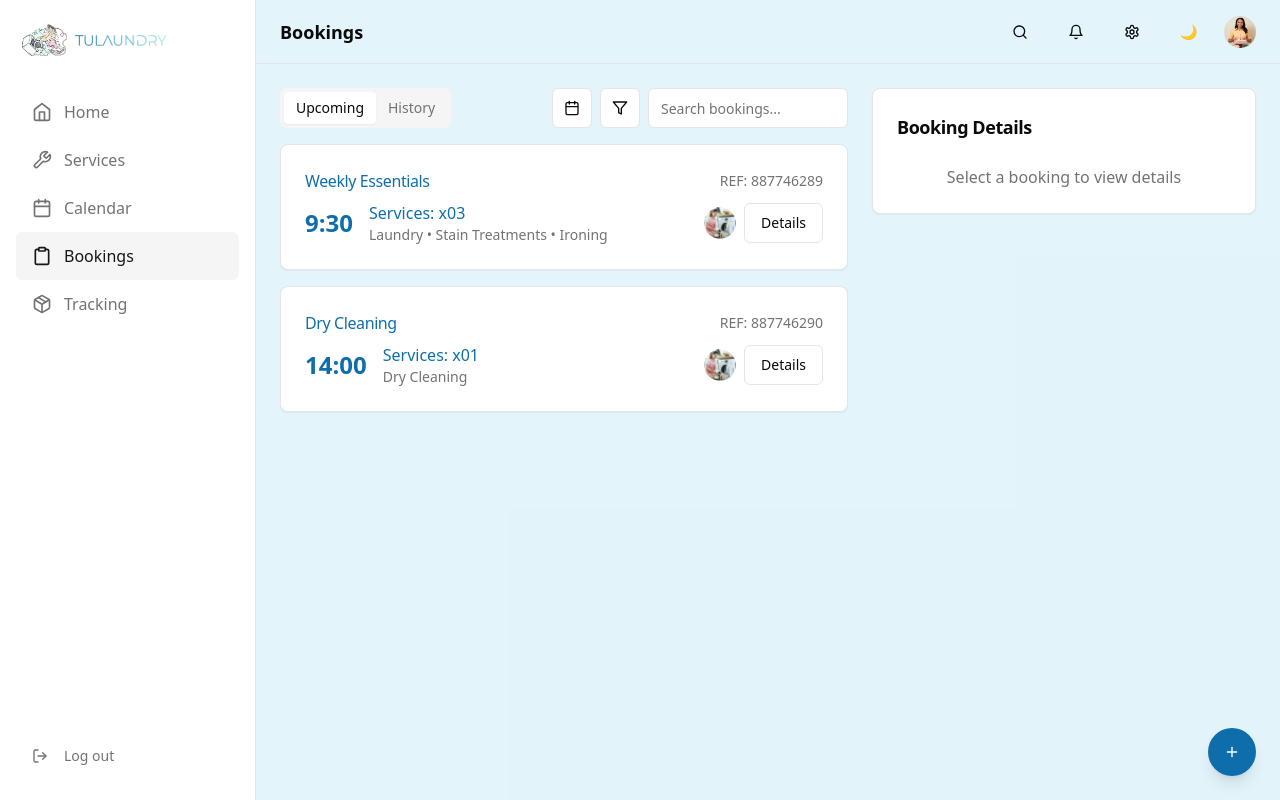
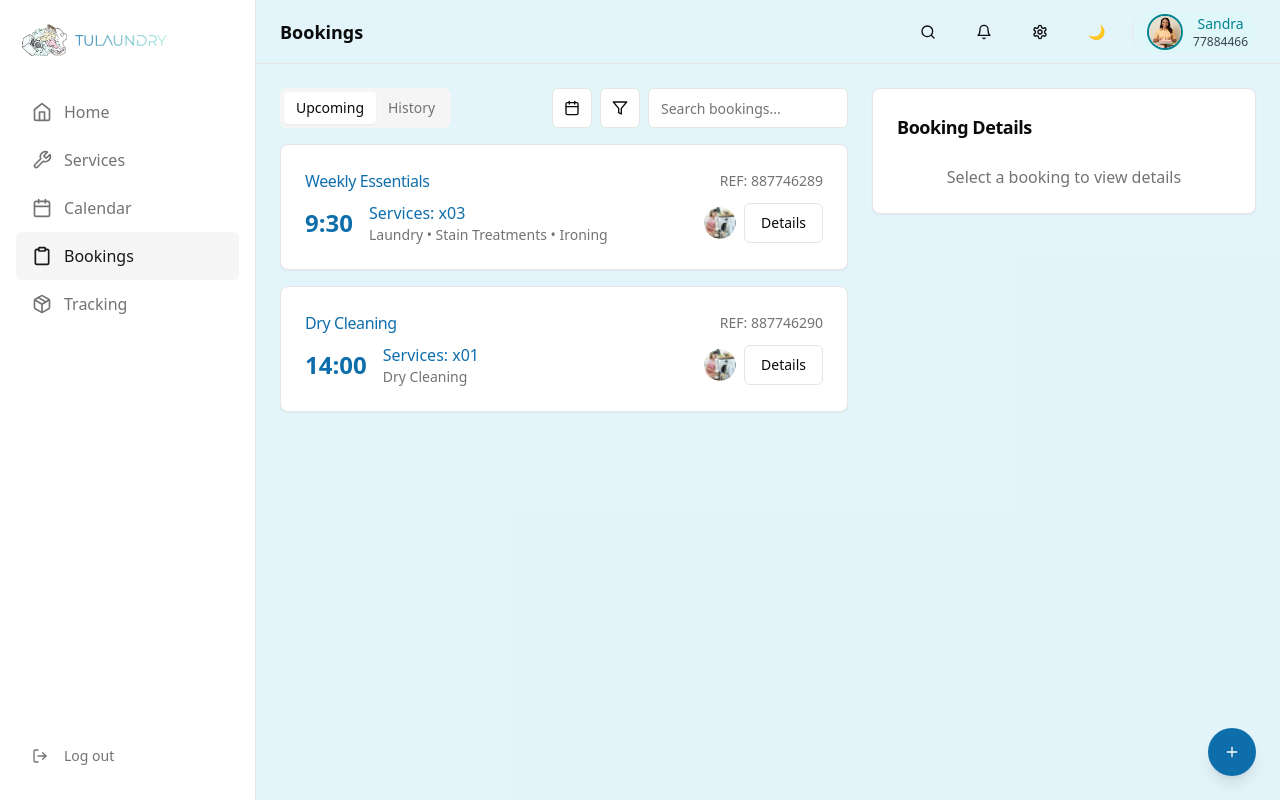
Before and after one commit to Aristocratjnr/Consumer-dashboard, a Next.js app: page /bookings in a window 1280 px wide. Built offline with nearby package versions, Linux system fonts and the light colour scheme.

Commit message:
add profile dropdown to booking page; implement toggle functionality and user avatar display

```diff
--- a/src/app/(dashboard)/bookings/page.tsx
+++ b/src/app/(dashboard)/bookings/page.tsx
@@ -1,7 +1,7 @@
 'use client'
 
 import * as React from "react"
-import { Calendar, Clock, Filter, History, Plus, Search, Settings, LogOut, Package, X, Bell } from 'lucide-react'
+import { Calendar, Clock, Filter, History, Plus, Search, Settings, LogOut, Package, X, Bell, User } from 'lucide-react'
 import Link from "next/link"
 
 import { Button } from "@/components/ui/button"
@@ -9,6 +9,7 @@ import { Card, CardContent, CardHeader, CardTitle } from "@/components/ui/card"
 import { Input } from "@/components/ui/input"
 import { Tabs, TabsContent, TabsList, TabsTrigger } from "@/components/ui/tabs"
 import { ScrollArea } from "@/components/ui/scroll-area"
+import { useState } from 'react'
 
 interface Booking {
   id: number
@@ -94,6 +95,11 @@ const bookings: Booking[] = [
 export default function BookingPage() {
   const [darkMode, setDarkMode] = React.useState(false)
   const [selectedBooking, setSelectedBooking] = React.useState<Booking | null>(null)
+  const [isProfileDropdownOpen, setIsProfileDropdownOpen] = useState(false);
+
+  const toggleProfileDropdown = () => {
+    setIsProfileDropdownOpen(!isProfileDropdownOpen);
+  };
 
   React.useEffect(() => {
     const isDarkMode = window.matchMedia('(prefers-color-scheme: dark)').matches
@@ -173,11 +179,44 @@ export default function BookingPage() {
             <Button size="icon" variant="ghost" onClick={toggleDarkMode} className="dark:text-gray-300 dark:hover:text-white">
               {darkMode ? '☀️' : '🌙'}
             </Button>
-            <img
-              alt="Avatar"
-              className="h-8 w-8 rounded-full"
-              src="/images/woman.png"
-            />
+              {/* Profile Section */}
+              <div className="relative">
+                    <button
+                      onClick={toggleProfileDropdown}
+                      className="flex items-center space-x-3 pl-4 border-l border-gray-200 bg-teal-50 text-teal-800 px-2 py-1 rounded-full"
+                    >
+                      <img
+                        src="/images/woman.png"
+                        alt="Profile"
+                        className="h-8 w-8 rounded-full ring-2 ring-teal-800"
+                      />
+                      <div className="flex flex-col">
+                        <span className="text-sm font-semi-bold">Sandra</span>
+                        <span className="text-xs text-gray-700">77884466</span>
+                      </div>
+                    </button>
+                    {isProfileDropdownOpen && (
+                      <div className="absolute right-0 mt-2 w-48 bg-white rounded-xl shadow-lg border border-gray-200 z-50">
+                        <Link
+                          href="/profile"
+                          className="block px-4 py-2 text-sm text-gray-700 hover:bg-gray-100"
+                        >
+                          <User className="inline-block w-4 h-4 mr-2 text-gray-500" />
+                          Profile
+                        </Link>
+                        <Link href="/(auth)/sign-in" passHref>
+                        <button
+                          className="block w-full text-left px-4 py-2 text-sm text-red-700 hover:bg-red-50"
+                          onClick={() => console.log("Logging out...")}
+                        >
+                          <LogOut className="inline-block w-4 h-4 mr-2 text-red-500" />
+                          Log Out
+                        </button>
+                        </Link>
+                      </div>
+                    )}
+                </div>
+
           </div>
         </header>
 
```
